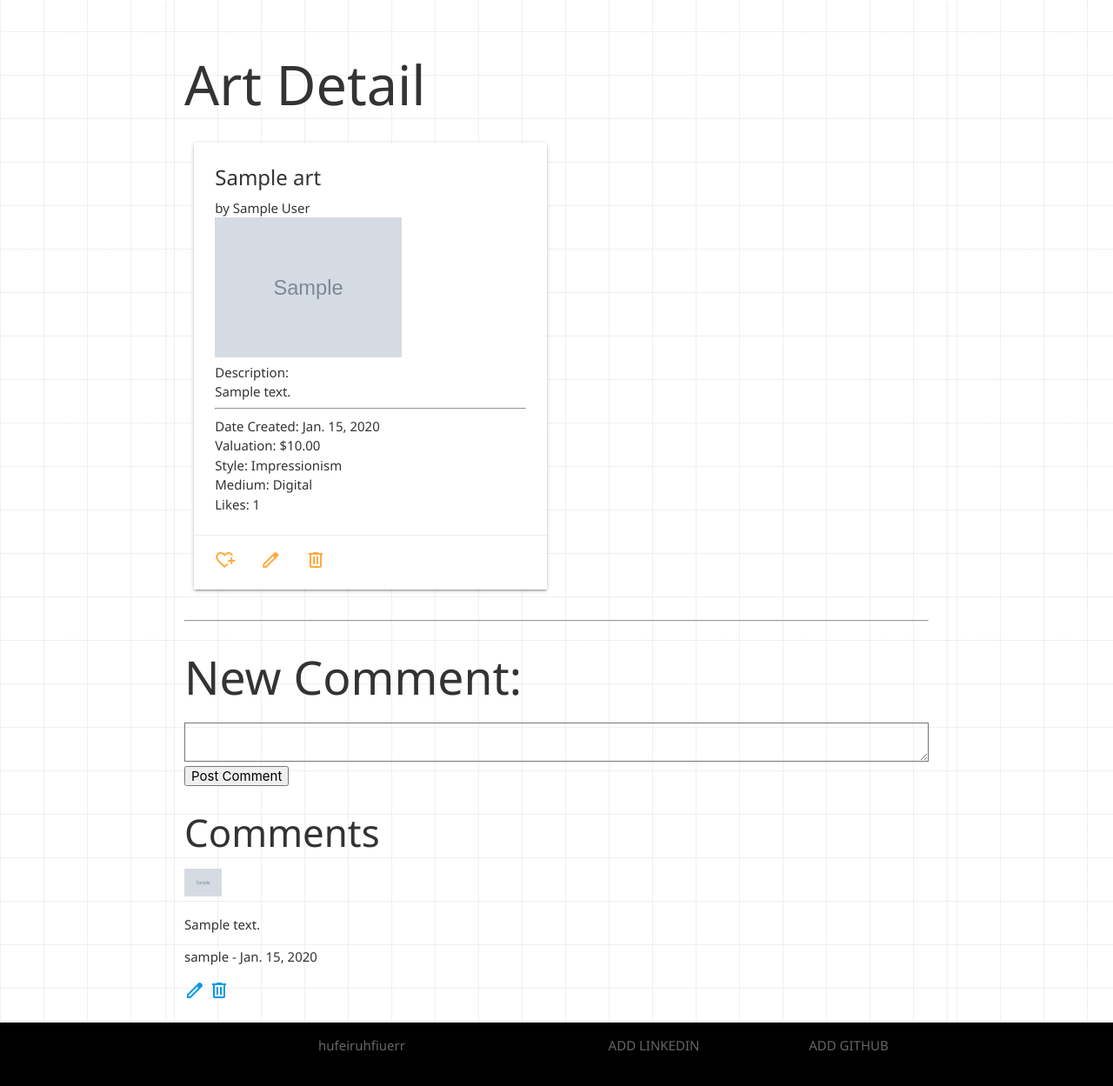
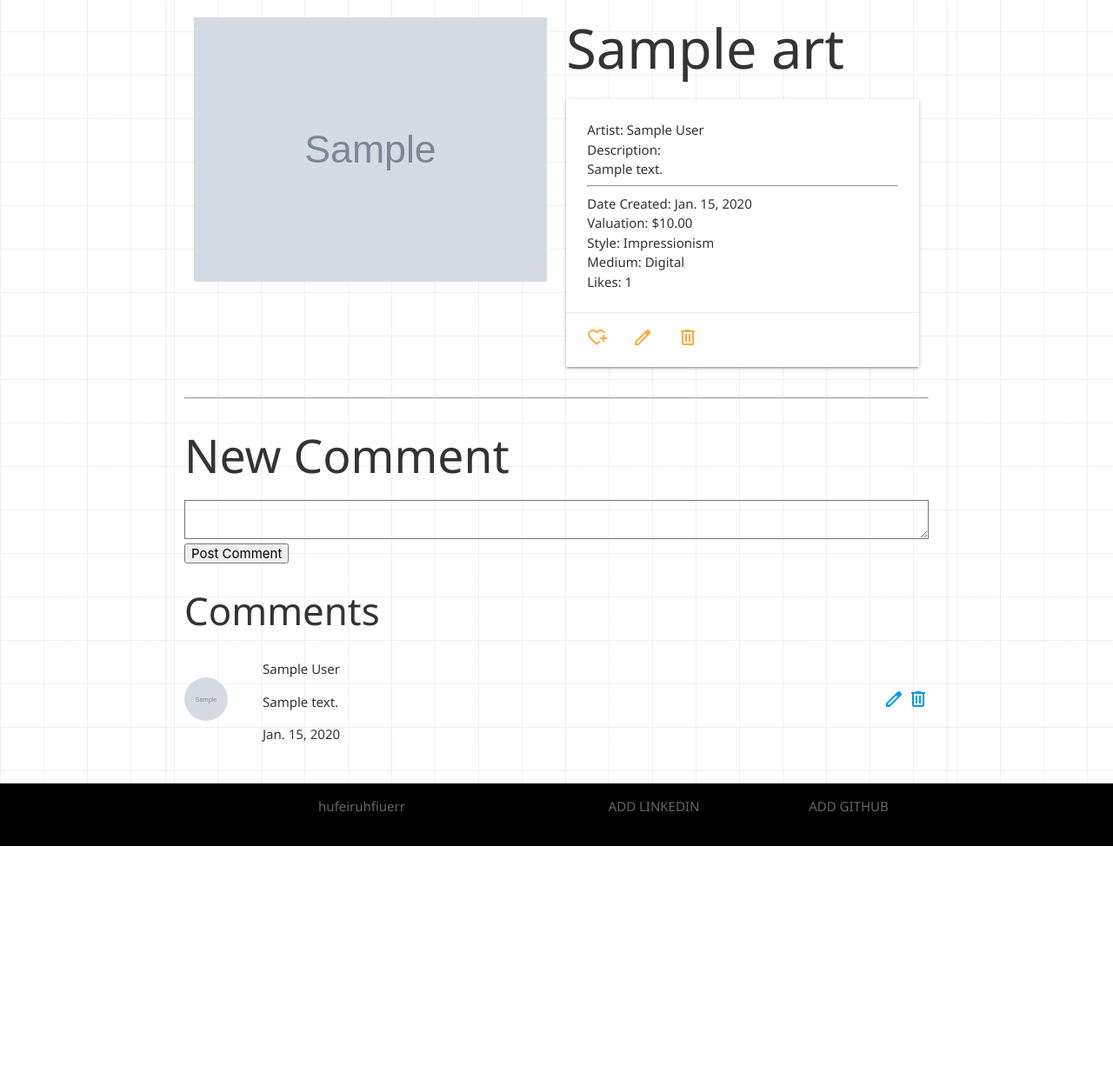
Before and after one commit to leon988/PG2, a Django app: page /art/1/ in a window 1280 px wide. Shown: the part 64-1313 px from the top of the page at 87% size. After the commit the page ends 1037 px from the top, so only its background shows below. Run offline with Django 5.2, Linux system fonts and the light colour scheme; a user stored in the database is signed in; tables that the repository leaves empty hold one stand-in row (values such as "Sample post"); grey boxes marked "Sample" are stand-in pictures.

Commit message:
detail templates update

```diff
--- a/main_app/static/css/styles.css
+++ b/main_app/static/css/styles.css
@@ -6,22 +6,13 @@ body, html {
     background:
       linear-gradient(rgba(215, 214, 214, 0.2) 1px, transparent 1px),
       linear-gradient(to right, rgba(215, 214, 214, 0.2) 1px, transparent 1px);
-    background-size: 50px 50px, 50px 50px, auto;
+    background-size: 50px 50px;
     color: #333;
     min-height: 100vh;
     display: flex;
     flex-direction: column;
     justify-content: center;
   }
-
-/* main {
-    flex: 1 0 auto;
-}
-
-footer.page-footer {
-    padding-top: 0;
-    text-align: right;
-} */
 
 
 nav {
@@ -61,3 +52,38 @@ footer.page-footer {
   height: 100%;
   object-fit: cover;
 }
+
+
+.art-image {
+  vertical-align: top;
+}
+
+.art-title {
+  margin-top: 0;
+}
+
+
+.comment-container {
+  display: flex;
+  align-items: center;
+  margin-bottom: 10px;
+}
+
+.comment-avatar {
+  flex-shrink: 0;
+  margin-right: 20px; /* Space between avatar and text */
+}
+
+.comment-avatar img {
+  width: 50px;
+  height: 50px;
+  border-radius: 50%;
+}
+
+.comment-content {
+  flex-grow: 1;
+}
+
+.comment-actions {
+  margin-left: 20px; /* Optional space between content and actions */
+}
--- a/main_app/templates/main_app/art_detail.html
+++ b/main_app/templates/main_app/art_detail.html
@@ -1,15 +1,17 @@
 {% extends 'base.html' %}
 {% block content %}
 
-<h1>Art Detail</h1>
-
 <div class="row">
-    <div class="col s6 col-offset-3">
+    <div class="col s6">
+        <!-- Image on top left -->
+        <img src="{{ art.image }}" alt="{{ art.title }}" class="art-image" width="100%" height="auto">
+    </div>
+    <div class="col s6">
+        <!-- Art title as header on top right -->
+        <h1 class="art-title">{{ art.title }}</h1>
         <div class="card">
             <div class="card-content">
-                <span class="card-title">{{ art.title }}</span>
-                <p> by {{ user.first_name }} {{ user.last_name }}</p>
-                <p><img src="{{ art.image }}" alt="{{ art.title }}" width="60%" height="auto">
+                <p> <strong>Artist:</strong> {{ user.first_name }} {{ user.last_name }}</p>
                 <p>Description: {{ art.description|linebreaks }}</p>
                 <hr>
                 <p>Date Created: {{ art.date }}</p>
@@ -17,8 +19,8 @@
                 <p>Style:
                     {% for style in art.style.all %}
                     {{ style.get_name_display }}
+                    {% endfor %}
                 </p>
-                {% endfor %}
                 <p>Medium: {{ art.medium }}</p>
                 <p>Likes: {{ art.like }}</p>
             </div>
@@ -41,7 +43,7 @@
 
 <!-- Add Comment -->
 {% if user.is_authenticated %}
-    <h2>New Comment:</h2>
+    <h2>New Comment</h2>
     <form action="{% url 'comments_create' art.pk %}" method="POST">
         {% csrf_token %}
         <textarea name="comment" cols="40" rows="5" required></textarea>
@@ -55,21 +57,28 @@
 <div>
     <h3>Comments</h3>
     {% for comment in art.comment_set.all %}
-
-        <p><img src="{{ comment.user.profile.profile_pic }}" alt="Profile Picture" width="5%" height="auto"></p>
+        <div class="comment-container" style="display: flex; align-items: center; margin-bottom: 10px;">
+            <div class="comment-avatar" style="flex-shrink: 0;">
+                <img src="{{ comment.user.profile.profile_pic }}" alt="Profile Picture" style="width: 50px; height: 50px; border-radius: 50%;">
+            </div>
+            <div class="comment-content" style="flex-grow: 1; margin-left: 20px;">
+                <p><strong>{{ comment.user.first_name }} {{ comment.user.last_name }}</strong></p>
                 <p>{{ comment.comment }}</p>
-        <p>{{ comment.user }} - {{ comment.date }}</p>
+                <p>{{ comment.date }}</p>
+            </div>
             <!-- Comment Actions: Update, Delete  -->
+            <div class="comment-actions">
                 <a href="{% url 'comments_update' comment.pk %}">
                     <span class="material-symbols-outlined">edit</span>
                 </a>
                 <a href="{% url 'comments_delete' comment.pk %}">
                     <span class="material-symbols-outlined">delete</span>
                 </a>
+            </div>
+        </div>
     {% empty %}
         <p>No comments yet!</p>
     {% endfor %}
 </div>
 
-
 {% endblock %}
```
Also changed, not shown: main_app/templates/main_app/medium_detail.html (+13 -6 lines), main_app/templates/main_app/style_detail.html (+13 -6 lines), main_app/templates/profile/profile_detail.html (+38 -23 lines). Lines whose indentation alone changed are shown as unchanged.
